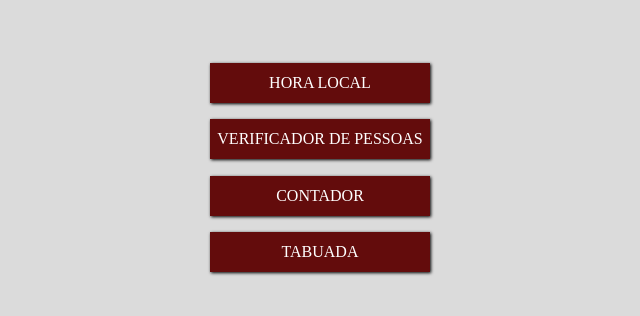
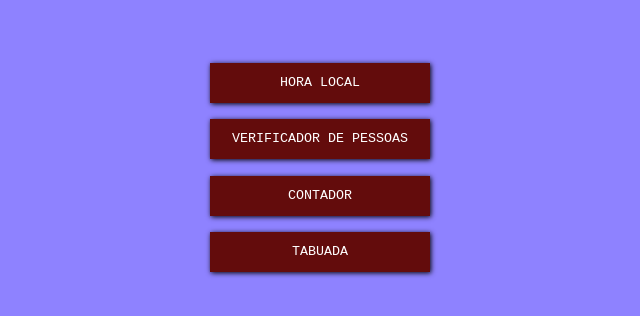
Before and after one commit to BorgesTh/desafios-javascript-cursoemvideo, a plain HTML site: page index.html in a window 1280 px wide. Shown: the part 200-516 px from the top of the page, without its empty margins (320-960 px from the left). Drawn offline with Linux system fonts and the light colour scheme.

Commit message:
Change style colors index.html

```diff
--- a/style.css
+++ b/style.css
@@ -1,6 +1,6 @@
 body {
     display: flex;
-    background: rgb(219, 219, 219);
+    background: rgb(142, 130, 255);
     height: 90vh;
     justify-content: center;
     align-items: center;
@@ -17,8 +17,9 @@ a {
     height: 40px;
     background: rgb(99, 12, 12);
     text-align: center;
+    font: normal 10pt monospace;
     line-height: 40px;
     color: white;
     text-decoration: none;
-    box-shadow: 1px 1px 3px black;
+    box-shadow: 1px 1px 5px black;
 }
```
